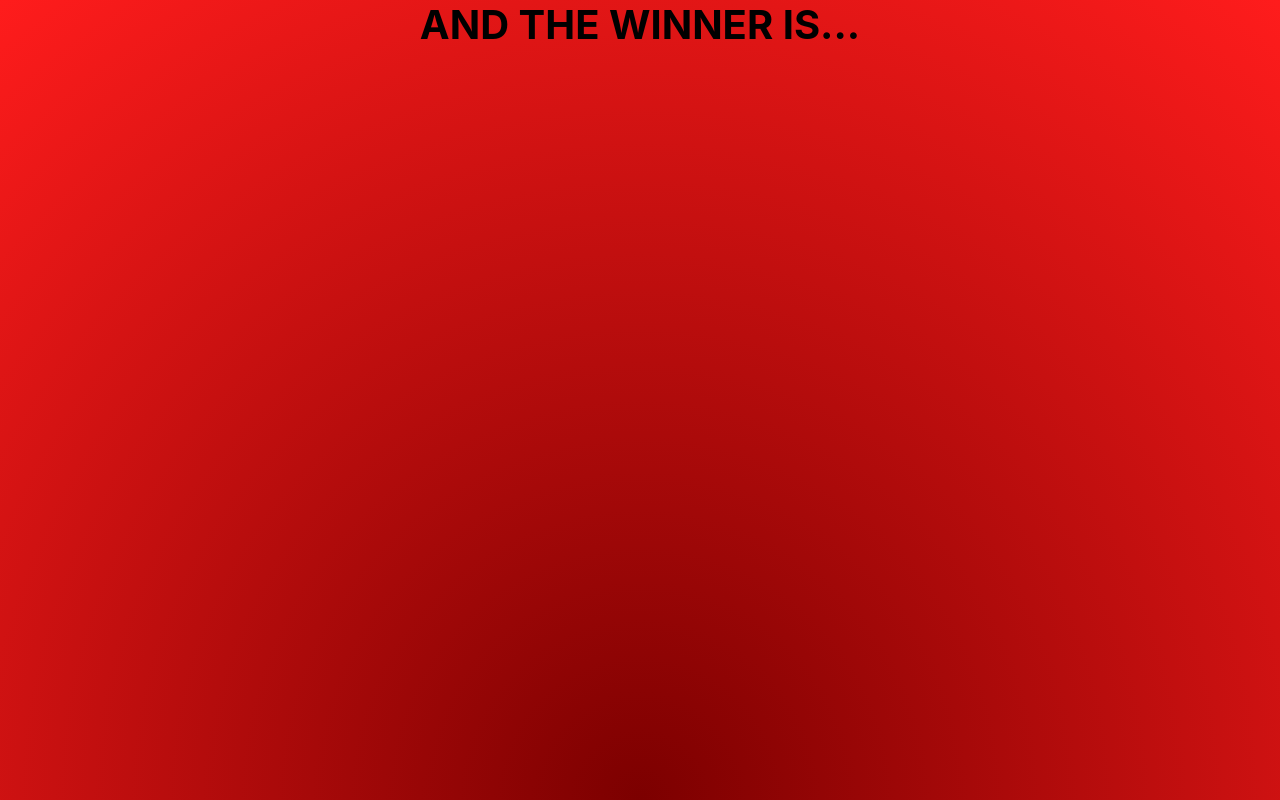
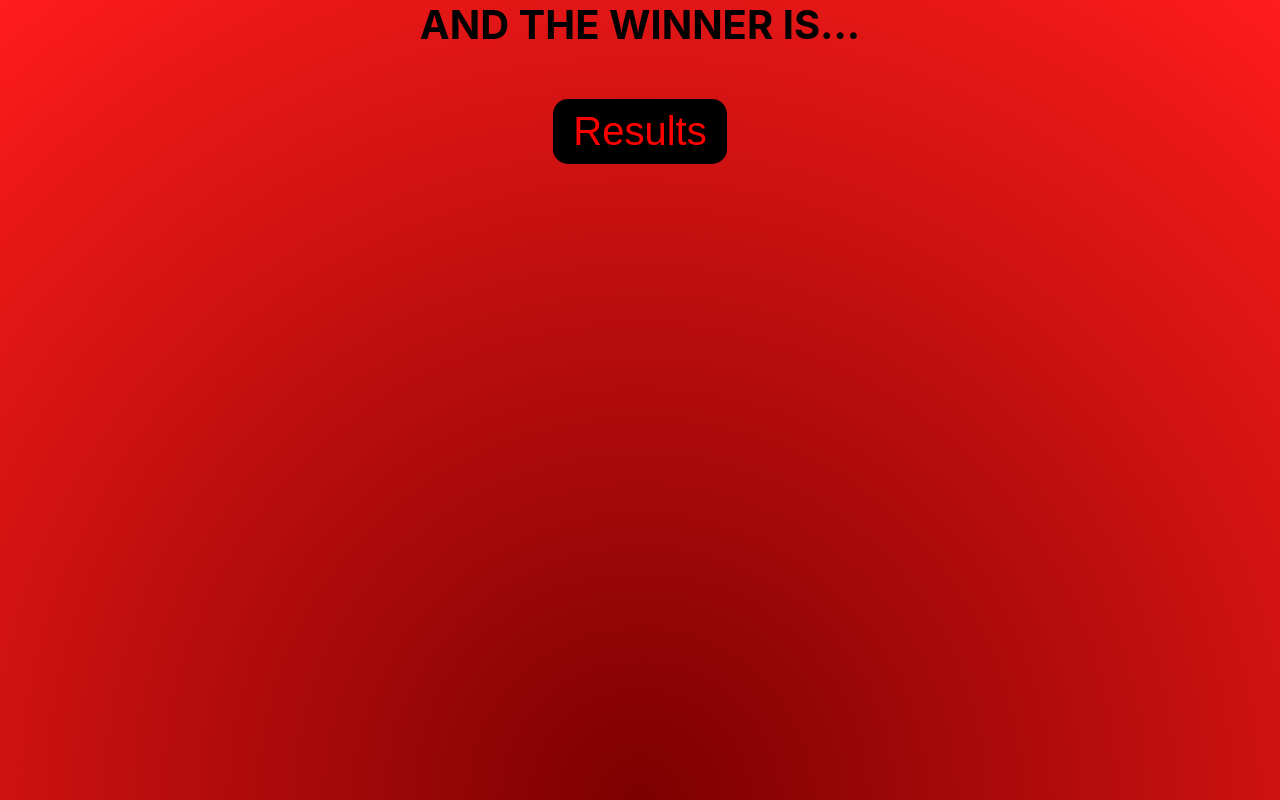
Before and after one commit to TeflonTrout/react-movie-voting-API, a React (Create React App) app: page /results in a window 1280 px wide. Shown: the top 800 px of the page. Built offline with nearby package versions, Linux system fonts and the light colour scheme.

Commit message:
updated api get

```diff
--- a/package.json
+++ b/package.json
@@ -22,7 +22,7 @@
     "test": "react-scripts test",
     "eject": "react-scripts eject"
   },
-  "proxy": "http://192.168.254.87:3000/",
+  "proxy": "http://192.168.254.81:3000/",
   "eslintConfig": {
     "extends": "react-app"
   },
--- a/src/Style.css
+++ b/src/Style.css
@@ -237,6 +237,23 @@
   margin-bottom: 50px;
 }
 
+.results-screen .results-btn {
+  border: none;
+  background: black;
+  color: red;
+  padding: 10px 20px;
+  border-radius: 15px;
+  display: -webkit-box;
+  display: -ms-flexbox;
+  display: flex;
+  font-size: 40px;
+}
+
+.results-screen .results-btn:hover {
+  cursor: pointer;
+  color: green;
+}
+
 .result-chart {
   width: 100%;
 }
--- a/src/Style.scss
+++ b/src/Style.scss
@@ -185,6 +185,19 @@
         font-size: 40px;
         margin-bottom: 50px;
     }
+    .results-btn {
+        border: none;
+        background: black;
+        color: red;
+        padding: 10px 20px;
+        border-radius: 15px;
+        display: flex;
+        font-size: 40px;
+    }
+    .results-btn:hover {
+        cursor: pointer;
+        color: green;
+    }
 }
 
 .result-chart {
--- a/src/components/AddMovieForm.js
+++ b/src/components/AddMovieForm.js
@@ -46,7 +46,7 @@ const AddMovieForm = () => {
             <h1>ADD A MOVIE</h1>
             <form className='add-movie-form' onSubmit={addMovie}>
                 <input required autoComplete="off" className='input-bar' type="text" name="title" onChange={updateTitle} value={title}/>
-                <button className='add-btn'><i class="fas fa-plus-circle"></i></button>
+                <button className='add-btn'><i className="fas fa-plus-circle"></i></button>
             </form>
         </div>
     )
--- a/src/components/Results.js
+++ b/src/components/Results.js
@@ -1,78 +1,75 @@
 import React, { useState, useEffect, useContext } from 'react';
 import {MovieListContext} from "../MovieListContext";
-import { Pie } from 'react-chartjs-2';
-import Axios from 'axios';
+// import { Pie } from 'react-chartjs-2';
+import axios from 'axios';
 
 
 function Results() {
     const [movieList, setMovieList] = useContext(MovieListContext);
-    const [testData, setTestData] = useState([{name: 'Movie 1', rating: 5}, {name: 'Movie 2', rating: 2}, {name: 'Movie 3', rating: 3}])
+    const [testData, setTestData] = useState()
     const [chartData, setChartData] = useState();
     const [chartOptions, setChartOptions] = useState();
+    let newData = [];
 
-    const chart = () => {
-        setChartData({
-            labels: testData.map(movie => [movie.name]),
-            datasets: [
-                {
-                    label: "RESULTS",
-                    data: testData.map(movie => [movie.rating]),
-                    backgroundColor: [
-                        'red',
-                        'blue',
-                        'yellow'
-                    ]
-                }
-            ],
-            borderWidth: 1
-        });
-        setChartOptions({
-            responsive: true,
-            maintainAspectRatio: true,
-            animation: {
-                duration: 3000,
-                easing: 'easeInBounce'
-            },
-            layout: {
-                padding: 25
-            },
-            legend: {
-                labels: {
-                    fontColor: 'black',
-                    fontSize: 25
-                }
-            }
-        })
+    // const chart = () => {
+    //     setChartData({
+    //         labels: newData.map(item => [item.title]),
+    //         datasets: [
+    //             {
+    //                 label: "RESULTS",
+    //                 data: newData.map(item => [item.rating]),
+    //                 hidden: true,
+    //                 backgroundColor: [
+    //                     'red',
+    //                     'blue',
+    //                     'yellow',
+    //                     'green',
+    //                     'purple'
+    //                 ]
+    //             }
+    //         ],
+    //         borderWidth: 1
+    //     });
+    //     setChartOptions({
+    //         responsive: true,
+    //         maintainAspectRatio: true,
+    //         animation: {
+    //             duration: 3000,
+    //             easing: 'easeInBounce'
+    //         },
+    //         layout: {
+    //             padding: 25
+    //         },
+    //         legend: {
+    //             labels: {
+    //                 fontColor: 'black',
+    //                 fontSize: 25
+    //             }
+    //         }
+    //     })
+    // }
+
+    async function handleResults() {
+        await fetch('http://192.168.254.81:3000/api')
+            .then(res => res.json())
+            .then(json => {
+                newData = (json.data)
+                return newData
+            })
+            console.log(newData)
+        // chart();
     }
-
-    useEffect(() => {
-        // axios.get("http://192.168.254.77:3000/api",
-        //     movieList, {
-        //     headers: {
-        //         "Accept":"application/json",
-        //         "Content-Type":"application/json",
-        //     }
-        // })
-        // .then((response) => {
-        //     console.log(response)
-        // })
-        // .catch((error) => {
-        //     console.log(error.response);
-        // });
-        // console.log("You posted", (JSON.stringify(movieList)))
-
-        // chart();
-
-    }, [])
 
     return (
         <div className='results-screen'>
             <h1>AND THE WINNER IS...</h1>
-            <Pie
+            <button className="results-btn"
+            onClick={handleResults}>Results</button>
+            {/* <Pie
                 className='result-chart'
                 data={ chartData }
                 options= { chartOptions }
-            />
+            /> */}
         </div>
     )
 }
--- a/src/components/VotingForm.js
+++ b/src/components/VotingForm.js
@@ -23,7 +23,7 @@ function VotingForm() {
         setClientVote((JSON.stringify(movieList)));
 
     //API POST
-        const api_url = "http://192.168.254.77:3000/api"
+        const api_url = "http://192.168.254.81:3000/api"
 
         const headers = {
             'Host': "192.168.254.81:3000/api",
@@ -48,23 +48,6 @@ function VotingForm() {
             console.log(error.response);
         });
         console.log("You posted", (JSON.stringify(movieList)))
-
-        // fetch('http://192.168.254.81:3000/api', {
-        //     method: 'POST',
-        //     mode: 'no-cors',
-        //     headers: {
-        //         'Content-Type': 'application/json'
-        //     },
-        //     body: JSON.stringify(movieList)
-        // }).then(response => {
-        //     if (response.status >= 200 && response.status < 300) {
-        //         return response;
-        //         console.log(response);
-        //     } else {
-        //         console.log('BIGLY ERROR', response)
-        //     }
-        // }).catch(err => err);
-        // console.log('POSTED', movieList);
     }
 
     return (
@@ -82,9 +65,10 @@ function VotingForm() {
                         />
                 </div>
                ))}
-               {/* <Link to='/results' style={{ textDecoration: 'none' }}> */}
                <button className='vote-btn'>SEND IT</button>
-               {/* </Link> */}
+               <Link to='/results' style={{ textDecoration: 'none' }}>
+                   <button className='vote-btn'>Go to Results</button>
+               </Link>
             </form>
         </div>
     )
```
Also changed, not shown: src/dist/Style.css, 1 other file (tests, documents, lock files or other folders).
